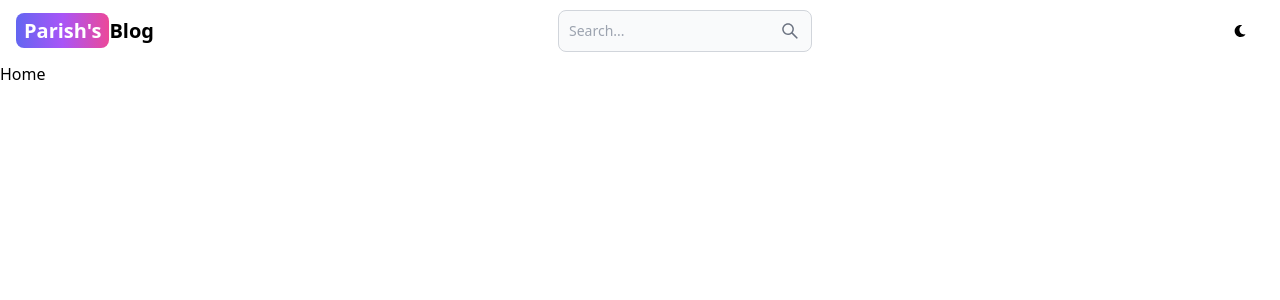
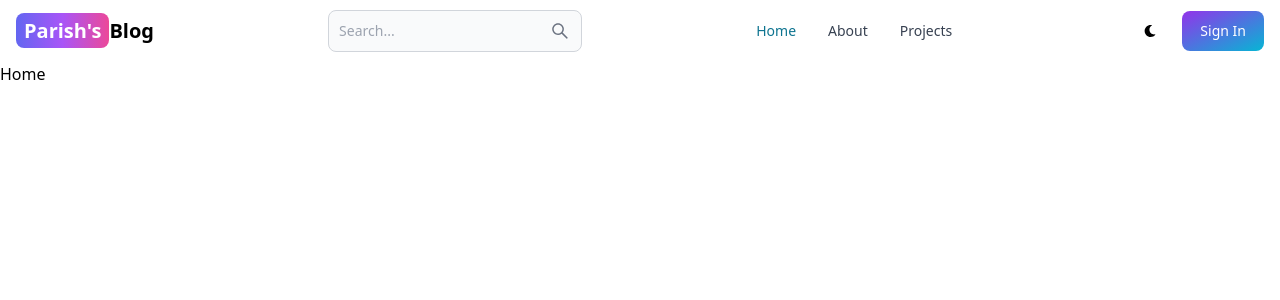
Before and after one commit to Parish-Gawari/Blog-Website, a React (Vite) app in the folder client/: page / in a window 1280 px wide. Shown: the top 300 px of the page. Built offline with nearby package versions, Linux system fonts and the light colour scheme.

Commit message:
added hamburger menu

```diff
--- a/client/src/components/Header.jsx
+++ b/client/src/components/Header.jsx
@@ -1,8 +1,9 @@
 import { Button, Navbar, TextInput } from "flowbite-react";
-import { Link } from "react-router-dom";
+import { Link, useLocation } from "react-router-dom";
 import { AiOutlineSearch } from "react-icons/ai";
 import { FaMoon } from "react-icons/fa";
 const Header = () => {
+  const path = useLocation().pathname;
   return (
     <Navbar>
       <Link
@@ -25,11 +26,26 @@
       <Button className="w-12 h-10 lg:hidden" color={"grey"} pill>
         <AiOutlineSearch />
       </Button>
-      <div>
+      <div className="flex gap-2 md:order-2">
         <Button className="w-12 h-10 hidden sm:inline" color="grey" pill>
           <FaMoon />
         </Button>
+        <Link to="/sign-in">
+          <Button gradientDuoTone="purpleToBlue">Sign In</Button>
+        </Link>
+        <Navbar.Toggle />
       </div>
+      <Navbar.Collapse>
+        <Navbar.Link active={path === "/"} as={"div"}>
+          <Link to="/">Home</Link>
+        </Navbar.Link>
+        <Navbar.Link active={path === "/about"} as={"div"}>
+          <Link to="/about">About</Link>
+        </Navbar.Link>
+        <Navbar.Link active={path === "/projects"} as={"div"}>
+          <Link to="/projects">Projects</Link>
+        </Navbar.Link>
+      </Navbar.Collapse>
     </Navbar>
   );
 };
```
